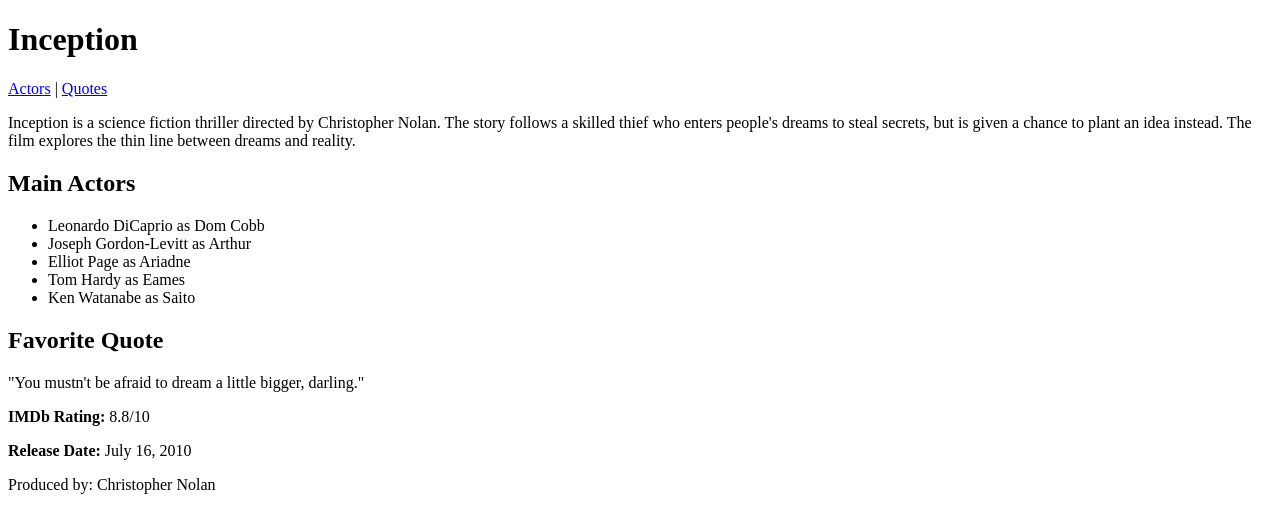
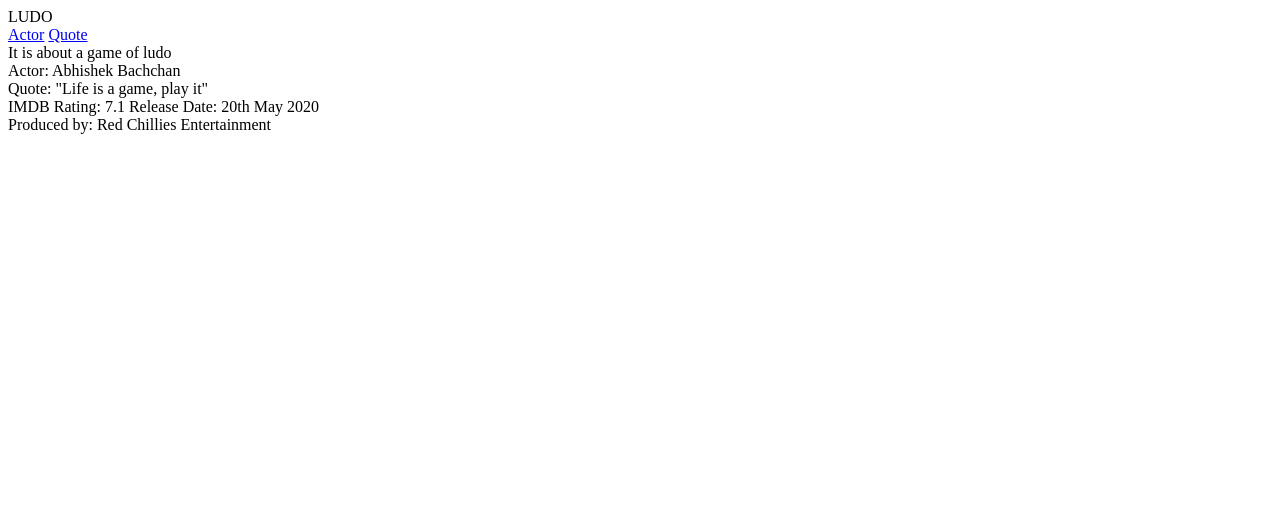
Before and after one commit to acciojob/semantic-imdb-786Mushfique, a website: page main.html in a window 1280 px wide. Drawn offline with Linux system fonts and the light colour scheme.

Commit message:
created a submission

```diff
--- a/main.html
+++ b/main.html
@@ -7,53 +7,32 @@
 </head>
 
 <body>
-    <!-- Header -->
-  <header>
-    <h1>Inception</h1>
-  </header>
-
-  <!-- Navigation -->
+	<header>LUDO</header>
     <nav>
-    <a href="#actor" id="nav-actor">Actors</a> |
-    <a href="#quote" id="nav-quote">Quotes</a>
+        <a href="#actor" id="nav-actor">Actor</a>
+        <a href="#quote" id="nav-quote">Quote</a>
     </nav>
 
-  <!-- Summary -->
-  <p>
-    Inception is a science fiction thriller directed by Christopher Nolan. The story
-    follows a skilled thief who enters people's dreams to steal secrets, but is given
-    a chance to plant an idea instead. The film explores the thin line between dreams
-    and reality.
-  </p>
+    <summary>
+        It is about a game of ludo
+    </summary>
 
-  <!-- Actors Section -->
     <section id="actor">
-    <h2>Main Actors</h2>
-    <ul>
-      <li>Leonardo DiCaprio as Dom Cobb</li>
-      <li>Joseph Gordon-Levitt as Arthur</li>
-      <li>Elliot Page as Ariadne</li>
-      <li>Tom Hardy as Eames</li>
-      <li>Ken Watanabe as Saito</li>
-    </ul>
+        Actor: Abhishek Bachchan
+    </section>
+    <section id="quote">
+        Quote: "Life is a game, play it"
     </section>
 
-  <!-- Quotes Section -->
-  <section id="quote">
-    <h2>Favorite Quote</h2>
-    <p>"You mustn't be afraid to dream a little bigger, darling."</p>
-  </section>
-
-  <!-- Aside -->
     <aside>
-    <p><strong>IMDb Rating:</strong> 8.8/10</p>
-    <p><strong>Release Date:</strong> July 16, 2010</p>
+        IMDB Rating: 7.1
+        Release Date: 20th May 2020
     </aside>
 
-  <!-- Footer -->
     <footer>
-    <p>Produced by: Christopher Nolan</p>
+        Produced by: Red Chillies Entertainment
     </footer>
+
     <script type="text/javascript" src="./script.js">
 </script>
 
```
Lines whose indentation alone changed are shown as unchanged.
